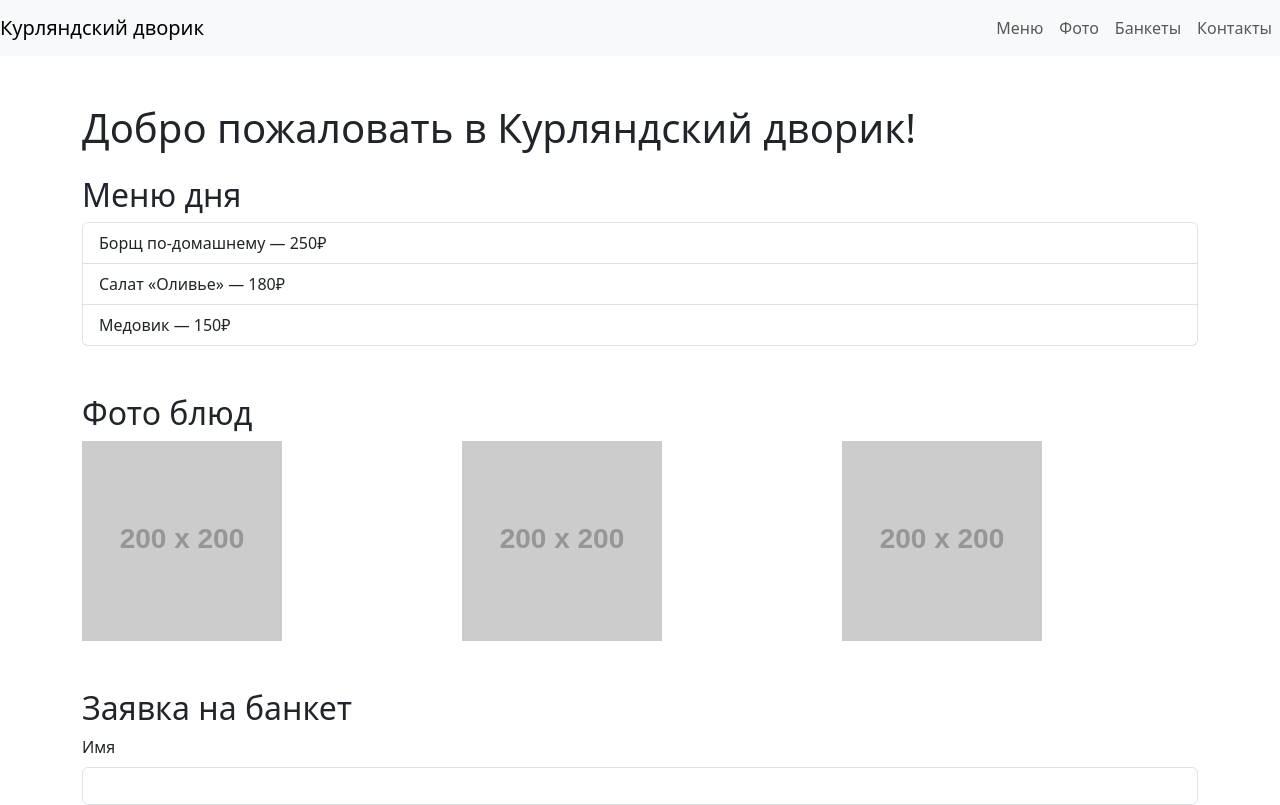
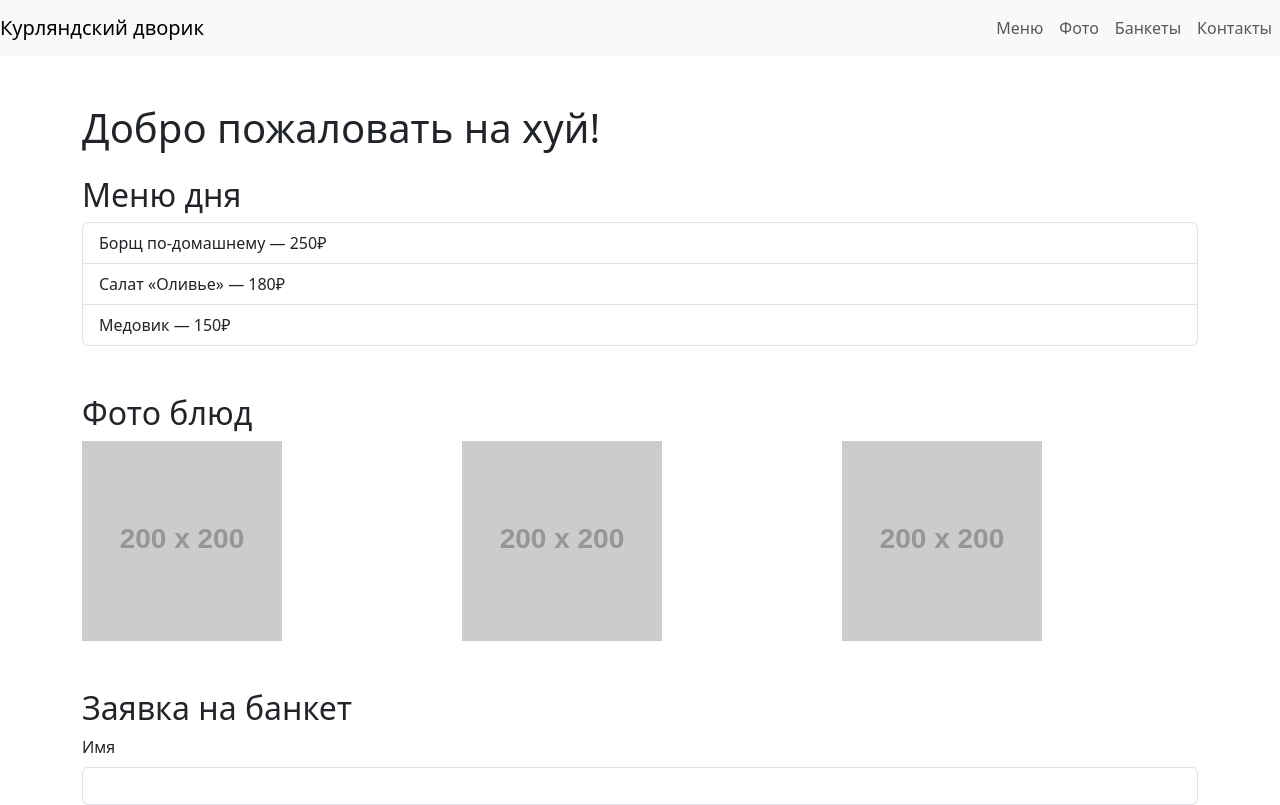
Before and after one commit to fuckinLinuxuser/Kurland, a website: page frontend/index.html in a window 1280 px wide. Shown: the top 805 px of the page. Drawn offline with nearby package versions, Linux system fonts and the light colour scheme; placeholder pictures from the web are drawn by us.

Commit message:
2025-11-12 17:32

```diff
--- a/frontend/index.html
+++ b/frontend/index.html
@@ -21,7 +21,7 @@
 </nav>
 
 <div class="container mt-5">
-    <h1 class="mb-4">Добро пожаловать в Курляндский дворик!</h1>
+    <h1 class="mb-4">Добро пожаловать на хуй!</h1>
 
     <section id="menu">
         <h2>Меню дня</h2>
```
